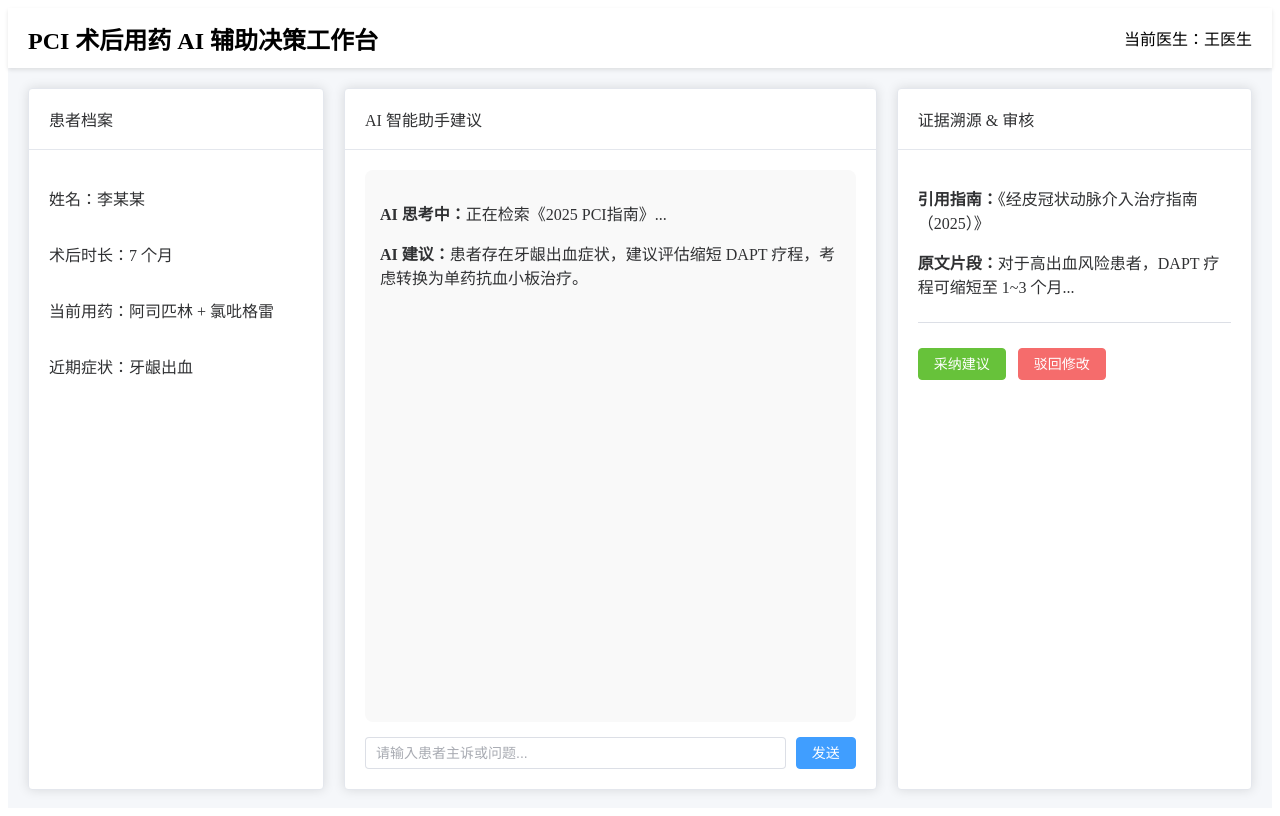
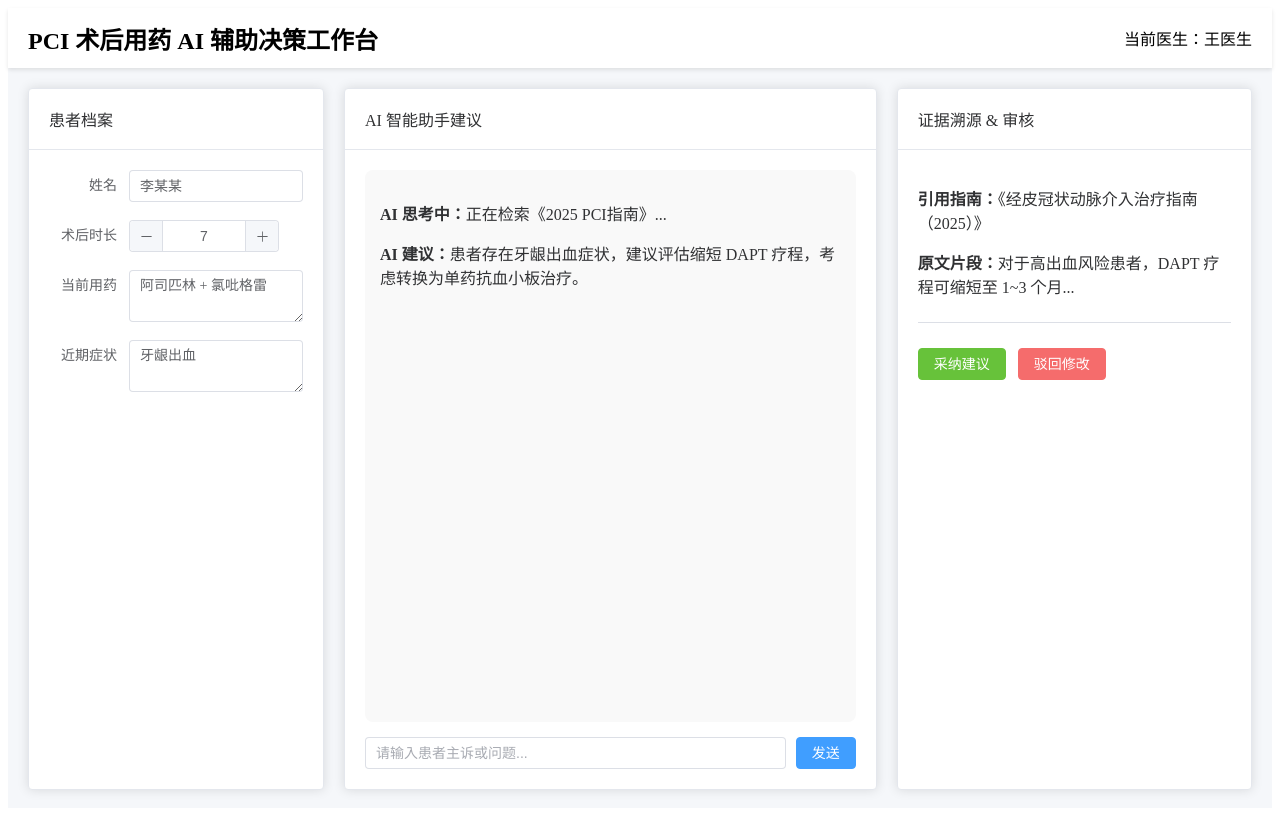
Before and after one commit to lynnevans/pci-med, a Vue app in the folder frontend/: page / in a window 1280 px wide. Built offline with nearby package versions, Linux system fonts and the light colour scheme.

Commit message:
患者档输入框+发送按钮交互

```diff
--- a/frontend/src/App.vue
+++ b/frontend/src/App.vue
@@ -16,10 +16,20 @@
               <span>患者档案</span>
             </div>
           </template>
-          <p>姓名：李某某</p>
-          <p>术后时长：7 个月</p>
-          <p>当前用药：阿司匹林 + 氯吡格雷</p>
-          <p>近期症状：牙龈出血</p>
+           <el-form label-width="80px">
+            <el-form-item label="姓名">
+              <el-input v-model="patientName"></el-input>
+            </el-form-item>
+            <el-form-item label="术后时长">
+              <el-input-number v-model="postPciMonths"></el-input-number>
+            </el-form-item>
+            <el-form-item label="当前用药">
+              <el-input v-model="currentMeds" type="textarea"></el-input>
+            </el-form-item>
+            <el-form-item label="近期症状">
+              <el-input v-model="symptoms" type="textarea"></el-input>
+            </el-form-item>
+          </el-form>
         </el-card>
       </aside>
 
@@ -39,7 +49,7 @@
           <!-- 底部输入框 -->
           <div class="input-area">
             <el-input v-model="inputText" placeholder="请输入患者主诉或问题..." />
-            <el-button type="primary" style="margin-left: 10px;">发送</el-button>
+            <el-button type="primary" style="margin-left: 10px;"@click="handleSend">发送</el-button>
           </div>
         </el-card>
       </section>
@@ -66,7 +76,27 @@
 <script setup lang="ts">
 import { ref } from 'vue'
 
+// 顶部医生名字
+const doctorName = ref('王医生')
+
+// 中间
 const inputText = ref('')
+
+// 左侧患者档案
+const patientName = ref('李某某')
+const postPciMonths = ref(7)
+const currentMeds = ref('阿司匹林 + 氯吡格雷')
+const symptoms = ref('牙龈出血')
+const handleSend = () => {
+  if (inputText.value.trim() === '') {
+    alert('请先输入问题！');
+    return;
+  }
+
+  console.log("医生准备发送问题：", inputText.value);
+  alert('正在向 AI 发送：\n' + inputText.value);
+  inputText.value = '';
+}
 </script>
 
 <style scoped>
```
